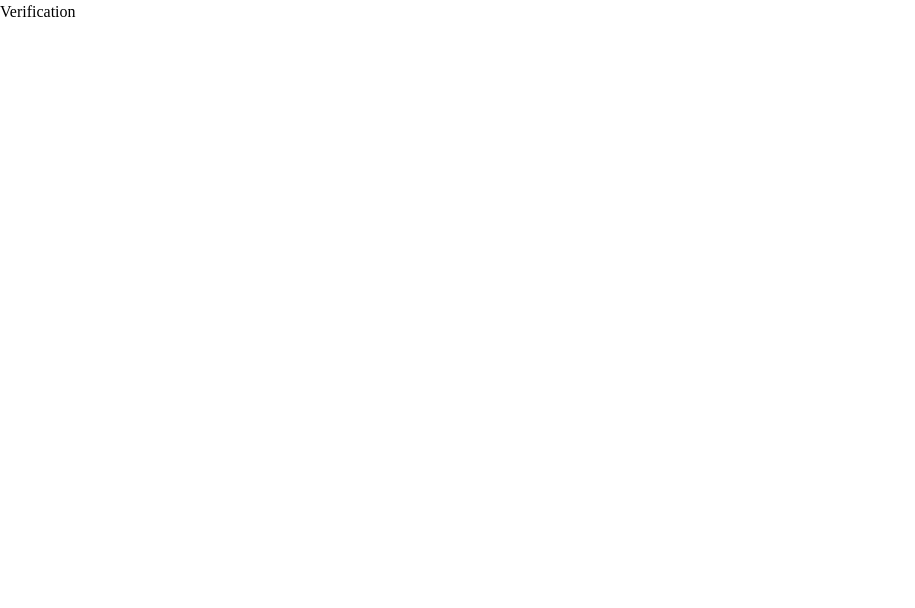
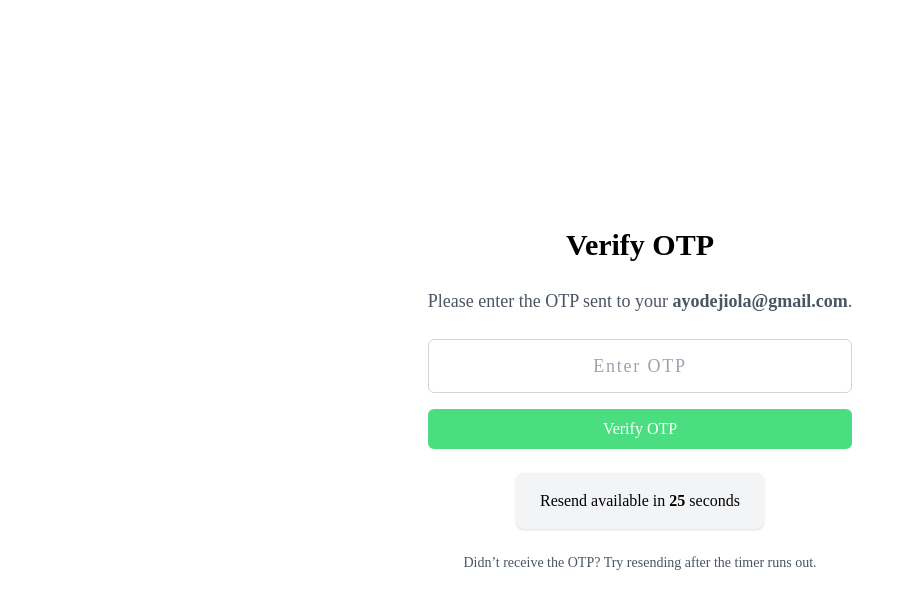
Before and after one commit to AYANO-EMMANUEL/core-banking-app, a React (Vite) app: page /verifyemail in a window 1280 px wide. Before the commit this address had no page. Shown: the top 608 px of the page, without its empty margins (0-915 px from the left). Built offline with nearby package versions, Linux system fonts and the light colour scheme; a web font is replaced by a local one.

Commit message:
email verification

```diff
--- a/src/pages/Auth/Verification.jsx
+++ b/src/pages/Auth/Verification.jsx
@@ -1,8 +1,81 @@
+import React, { useState, useEffect } from 'react';
 
-const Verification = () => {
+const OTPVerification = () => {
+  const [otp, setOtp] = useState('');
+  const [timer, setTimer] = useState(30);  // Resend timer starts at 30 seconds
+  const [canResend, setCanResend] = useState(false);  // Control if the resend button is enabled
+
+  useEffect(() => {
+    if (timer > 0) {
+      const intervalId = setInterval(() => {
+        setTimer((prevTimer) => prevTimer - 1);
+      }, 1000);
+
+      return () => clearInterval(intervalId);  // Cleanup interval on unmount
+    } else {
+      setCanResend(true);  // Allow resending when timer reaches 0
+    }
+  }, [timer]);
+
+  const handleResend = () => {
+    setTimer(30);  // Reset the timer
+    setCanResend(false);  // Disable resending while the timer is running
+    // Logic to resend OTP goes here
+  };
+
+  const handleSubmit = (e) => {
+    e.preventDefault();
+    // Add logic to verify OTP
+    console.log("OTP Submitted:", otp);
+  };
+
   return (
-    <div>Verification</div>
-  )
-}
+    <div className="min-h-screen flex items-center justify-center bg-white">
+      <div className="text-center">
+        <h1 className="text-3xl font-bold text-black mb-6">Verify OTP</h1>
+        <p className="text-lg text-gray-600 mb-6">
+          Please enter the OTP sent to your <strong>ayodejiola@gmail.com</strong>.
+        </p>
 
-export default Verification
+        <form onSubmit={handleSubmit} className="mb-6">
+          <input
+            type="text"
+            maxLength="6"
+            value={otp}
+            onChange={(e) => setOtp(e.target.value)}
+            placeholder="Enter OTP"
+            className="text-center text-lg tracking-widest w-full p-3 border border-gray-300 rounded-md focus:ring-2 focus:ring-black focus:outline-none"
+          />
+
+          <button
+            type="submit"
+            className="bg-green-400 text-white py-2 px-4 rounded-md hover:bg-green-300 mt-4 w-full transition duration-300"
+          >
+            Verify OTP
+          </button>
+        </form>
+
+        <div className="bg-gray-100 text-black py-4 px-6 rounded-lg inline-block shadow">
+          {canResend ? (
+            <button
+              onClick={handleResend}
+              className="bg-black text-white text-sm py-2 px-4 rounded-md hover:bg-neutral-900 transition"
+            >
+              Resend OTP
+            </button>
+          ) : (
+            <p className="tex">
+              Resend available in <span className="font-bold">{timer}</span> seconds
+            </p>
+          )}
+        </div>
+
+        <div className="mt-6">
+          <p className="text-gray-600 text-sm">Didn’t receive the OTP? Try resending after the timer runs out.</p>
+        </div>
+      </div>
+    </div>
+  );
+};
+
+export default OTPVerification;
```
